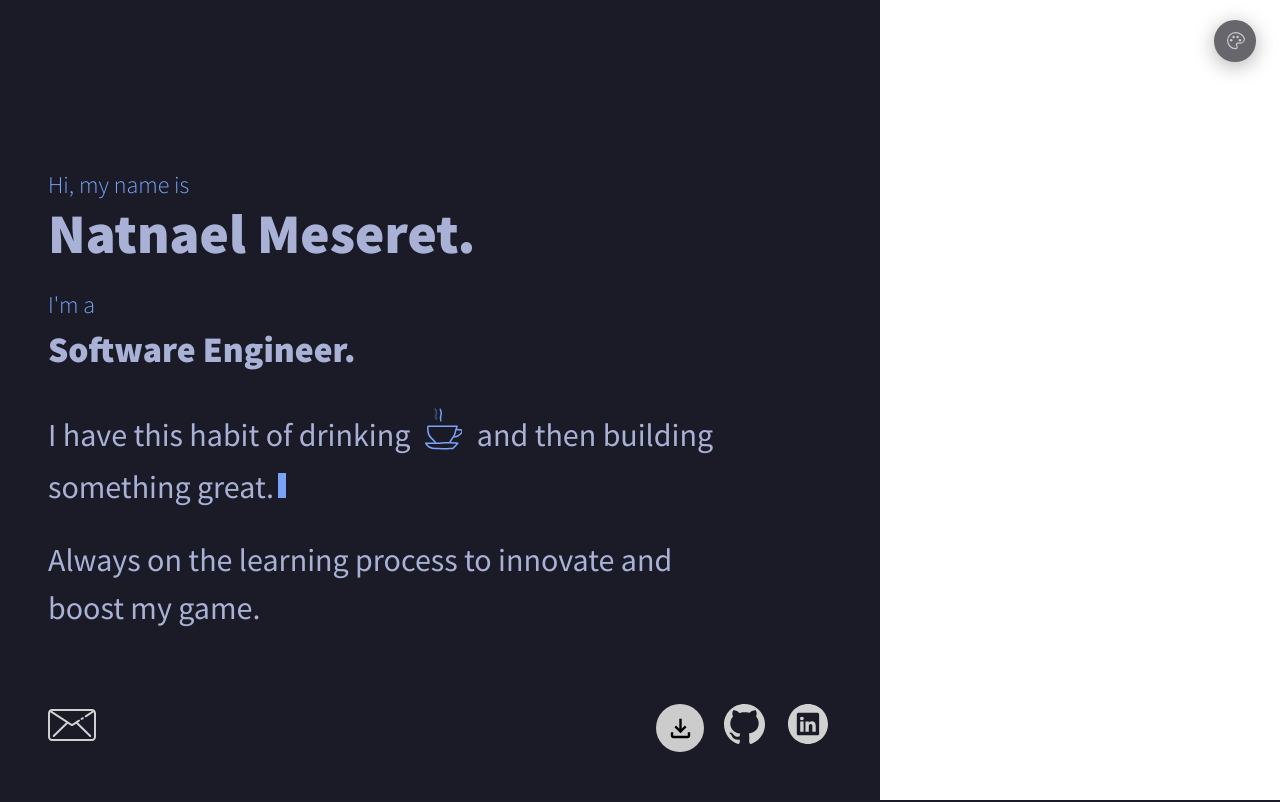
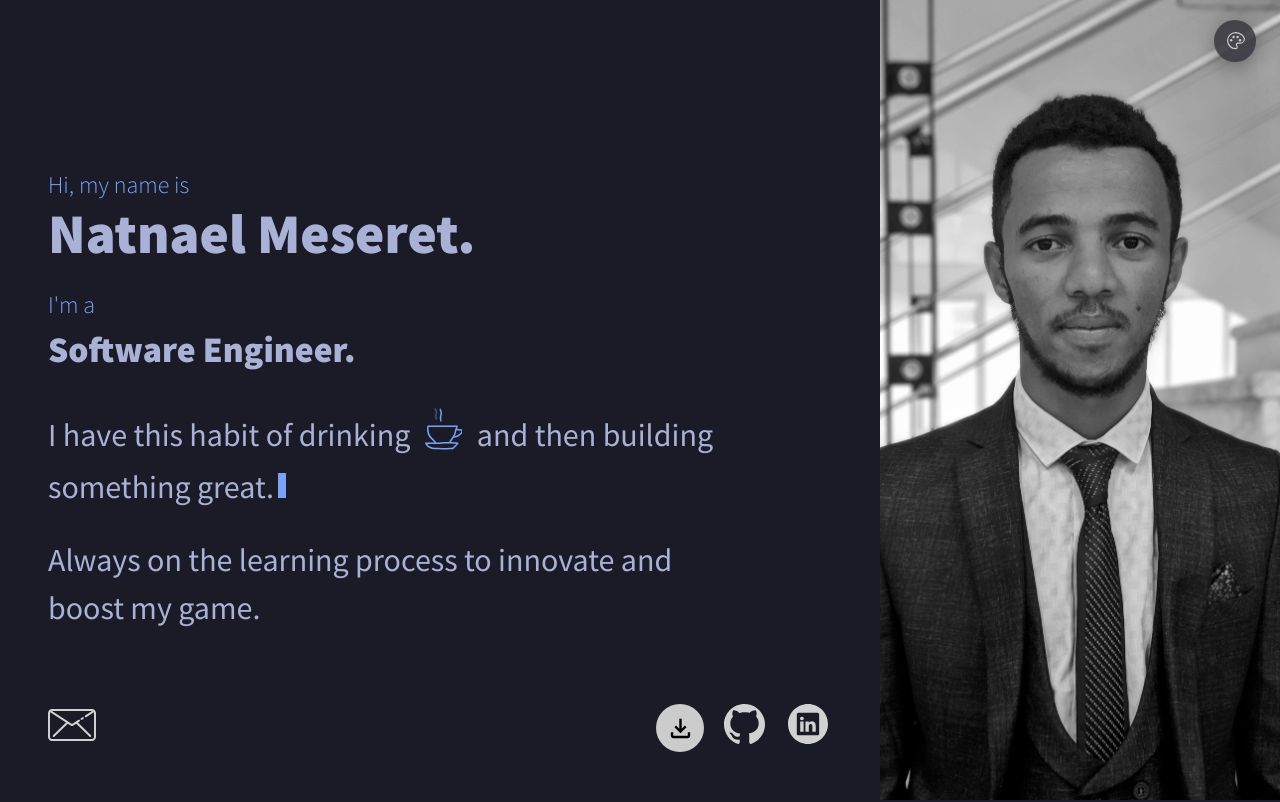
Before and after one commit to Nati43/nati43.github.io, a Vue app: page / in a window 1280 px wide. Shown: the top 802 px of the page. Built offline with nearby package versions, Linux system fonts and the light colour scheme.

Commit message:
uncomment forgotten mugshot.

```diff
--- a/src/components/intro.vue
+++ b/src/components/intro.vue
@@ -177,7 +177,7 @@ export default {
     color: var(--intro-fg);
 }
 .right-card {
-    /* background-image: url('../assets/mugshot.jpeg'); */
+    background-image: url('../assets/mugshot.jpeg');
     background-position: center;
     background-repeat: no-repeat;
     background-size: cover;
```
